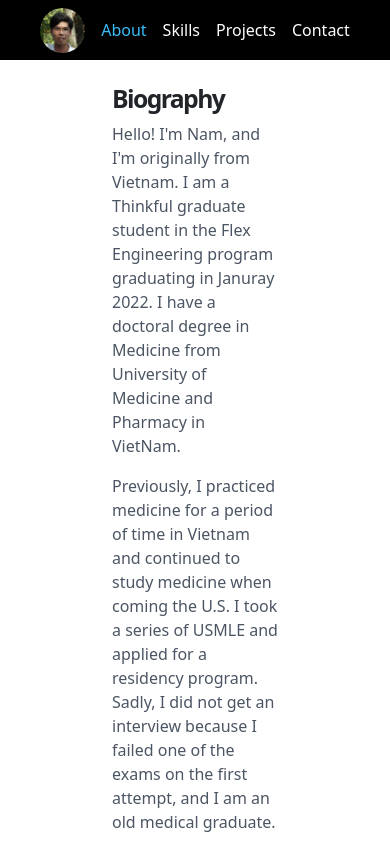
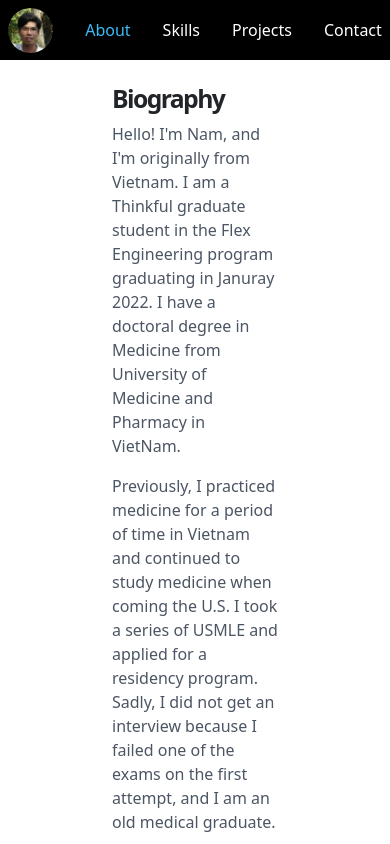
Before and after one commit to namnguyendevfl2020/Portfolio, a Next.js app: page / in a window 390 px wide. Shown: the top 844 px of the page. Built offline with nearby package versions, Linux system fonts and the light colour scheme.

Commit message:
added responsive to the header

```diff
--- a/components/shared/Header/Header.tsx
+++ b/components/shared/Header/Header.tsx
@@ -66,7 +66,7 @@ export default function Header({displayBadge, setDisplayBadge, viewWidth}: Heade
         }
 
         const nondisplay = " d-sm-block d-none"
-        const itemStyle = "m-0 txt-md px-2 px-sm-4 fw-5 txt-gray-7 d-sm-block d-xs-none "
+        const itemStyle = "m-0 txt-md px-3 px-sm-4 fw-5 txt-gray-7 d-sm-block d-xs-none "
         return (
         <li key = {idx}>
             {item !== "Profile"
@@ -75,7 +75,7 @@ export default function Header({displayBadge, setDisplayBadge, viewWidth}: Heade
                         <span style= {item === itemclicked ? {color:"#38bdf8"} : {color: "white"}}>{item}</span>
                     </StyledNavItem >
                 </Link>
-            :   <StyledNavItem id = {idx} onClick = {(e: MouseEvent) => handleClick(e)}  className="m-0 txt-md fw-5 px-2 px-sm-4 txt-gray-7 d-xl-none">
+            :   <StyledNavItem id = {idx} onClick = {(e: MouseEvent) => handleClick(e)}  className="m-0 txt-md fw-5 px-3 px-sm-4 txt-gray-7 d-xl-none">
                     <StyledAvatar>
                         <div style = {{borderRadius: "50%"}}>
                             <Image alt = "my avatar" src = {avatar} />
```
